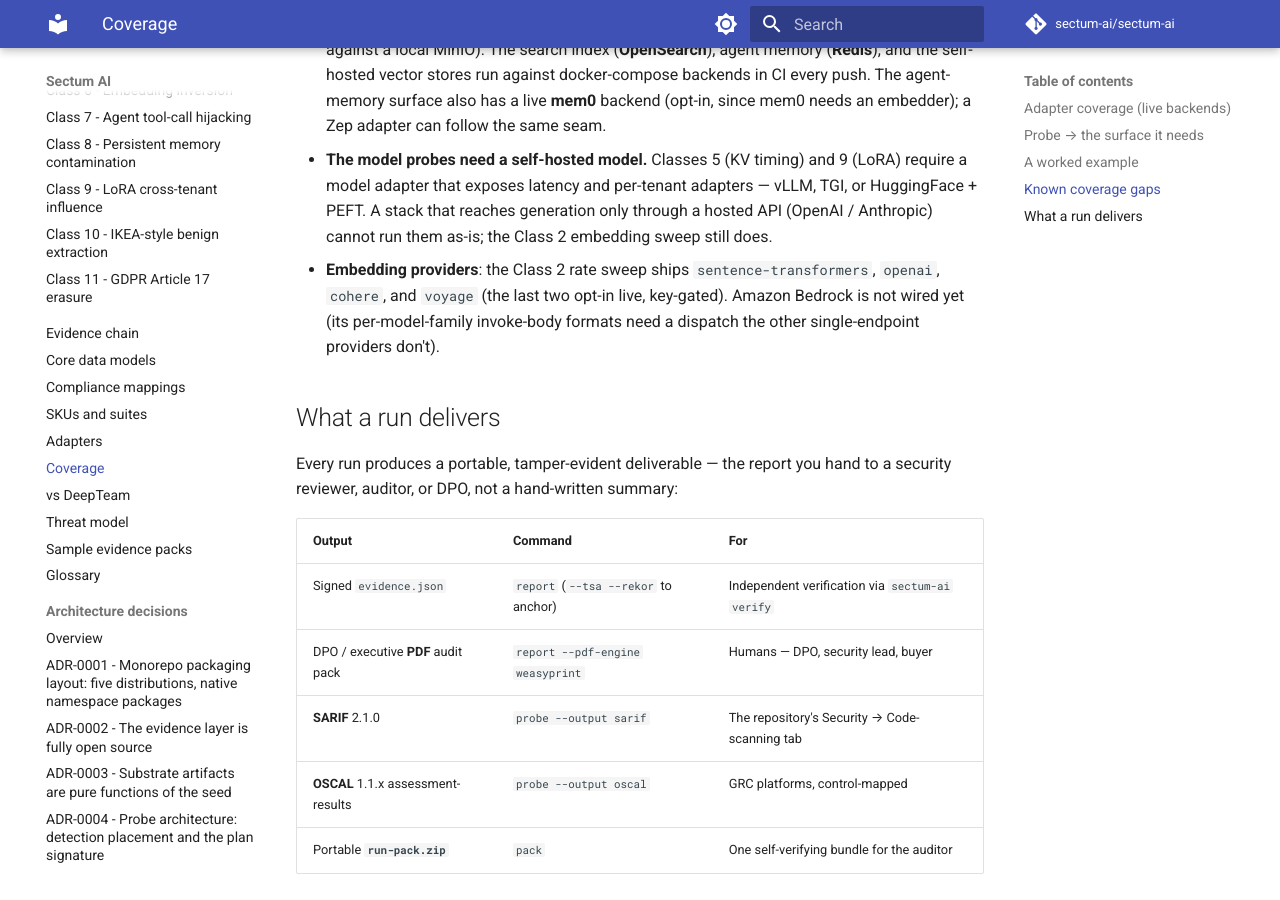
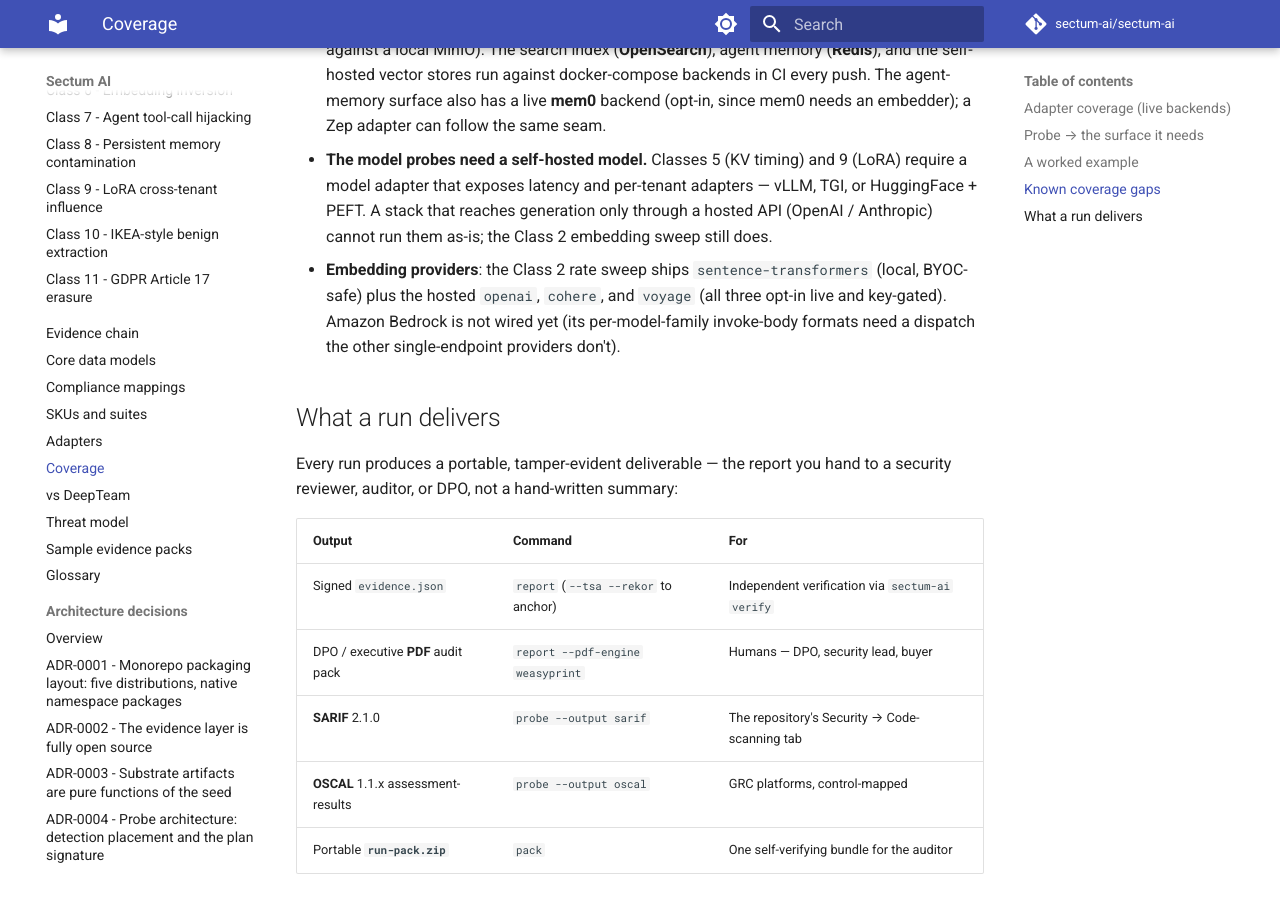
Before and after one commit to sectum-ai/sectum-ai, an MkDocs documentation site: the page built from docs/coverage.md, in a window 1280 px wide and 900 px high, scrolled down 2730 px. Built offline with MkDocs 1.6.1 and Material for MkDocs 9.7.7, drawn with Linux system fonts in a browser that asks for light colours; comment, search, counter and statistics services are not loaded; some of the changed text lies outside the part shown.

```diff
--- a/docs/coverage.md
+++ b/docs/coverage.md
@@ -19,11 +19,11 @@ synthetic substrate.
 | Semantic / application cache | `redis` | ✅ |
 | Agent framework | `langgraph`, `crewai`, `autogen`, `openai-assistants`, `anthropic-tooluse`, `http` | ✅ |
 | MCP server | `stdio`, `http` | ✅ |
-| Embedding provider (Class 2 sweep) | `sentence-transformers`, `openai`, `cohere`, `voyage` (last two opt-in live) | ✅ |
-| Long-term / agent memory | `redis` | ✅ |
+| Embedding provider (Class 2 sweep) | `sentence-transformers` (local), `openai`, `cohere`, `voyage` (the hosted three opt-in live) | ✅ |
+| Long-term / agent memory | `redis`, `mem0` (opt-in live) | ✅ |
 | Full-text search index | `opensearch` | ✅ |
-| Eval / golden set | — *(fake only)* | ✅ |
-| Backup / snapshot | — *(fake only)* | ✅ |
+| Eval / golden set | `langsmith` (opt-in live) | ✅ |
+| Backup / snapshot | `s3` (opt-in live) | ✅ |
 
 See [Adapters](adapters.md) for how to configure each backend.
 
@@ -75,10 +75,10 @@ scanning adapter yet, so it is out of scope, not fake; see the
   require a model adapter that exposes latency and per-tenant adapters — vLLM, TGI, or
   HuggingFace + PEFT. A stack that reaches generation only through a hosted API
   (OpenAI / Anthropic) cannot run them as-is; the Class 2 embedding sweep still does.
-- **Embedding providers**: the Class 2 rate sweep ships `sentence-transformers`,
-  `openai`, `cohere`, and `voyage` (the last two opt-in live, key-gated). Amazon
-  Bedrock is not wired yet (its per-model-family invoke-body formats need a dispatch
-  the other single-endpoint providers don't).
+- **Embedding providers**: the Class 2 rate sweep ships `sentence-transformers`
+  (local, BYOC-safe) plus the hosted `openai`, `cohere`, and `voyage` (all three
+  opt-in live and key-gated). Amazon Bedrock is not wired yet (its per-model-family
+  invoke-body formats need a dispatch the other single-endpoint providers don't).
 
 ## What a run delivers
 
```
Also changed, not shown: CHANGELOG.md (+2 -1 lines), docs/attack-catalog/class-11-erasure.md (+2 -2 lines), 4 other files.
